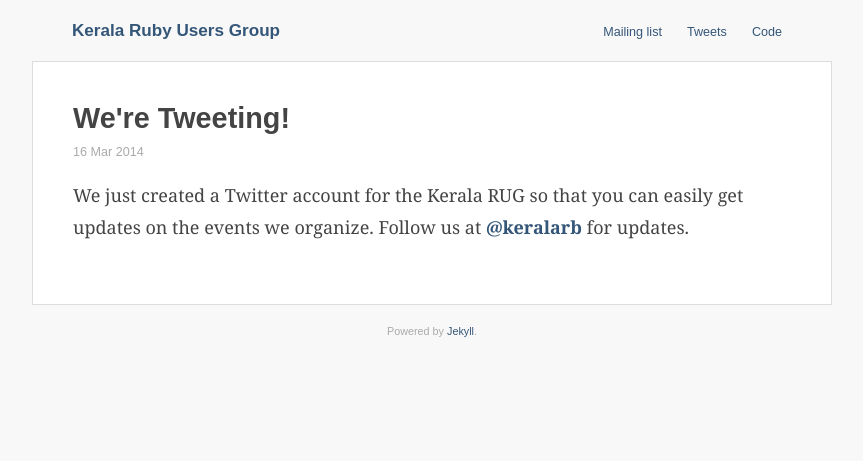
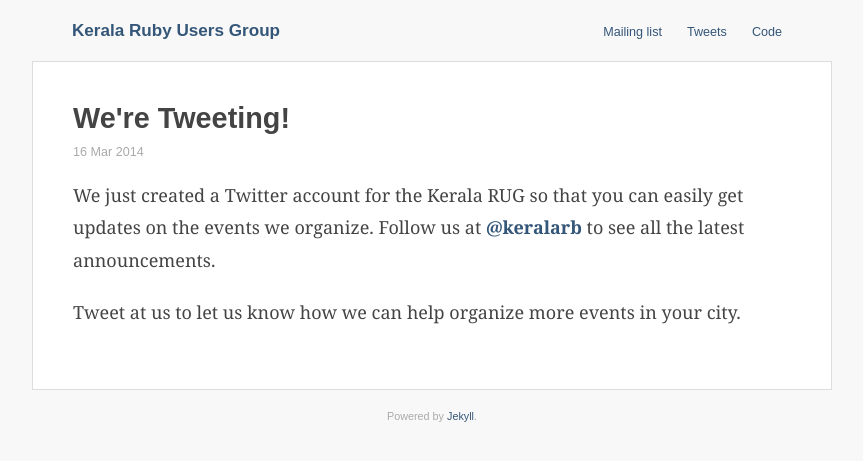
Before and after one commit to krug/krug.github.io, a Jekyll site: the page built from _posts/2014-03-25-tweeting.md, in a window 1280 px wide. Shown: the top 461 px of the page, without its empty margins (208-1071 px from the left). Built offline with Jekyll 4.4.1, drawn with Linux system fonts in a browser that asks for light colours.

Commit message:
Update 2014-03-25-tweeting.md

```diff
--- a/_posts/2014-03-25-tweeting.md
+++ b/_posts/2014-03-25-tweeting.md
@@ -5,4 +5,6 @@ date: 2014-03-16 14:00:00
 categories: announcements
 ---
 
-We just created a Twitter account for the Kerala RUG so that you can easily get updates on the events we organize. Follow us at **[@keralarb](twitter.com/keralarb)** for updates.
+We just created a Twitter account for the Kerala RUG so that you can easily get updates on the events we organize. Follow us at **[@keralarb](twitter.com/keralarb)** to see all the latest announcements.
+
+Tweet at us to let us know how we can help organize more events in your city.
```
